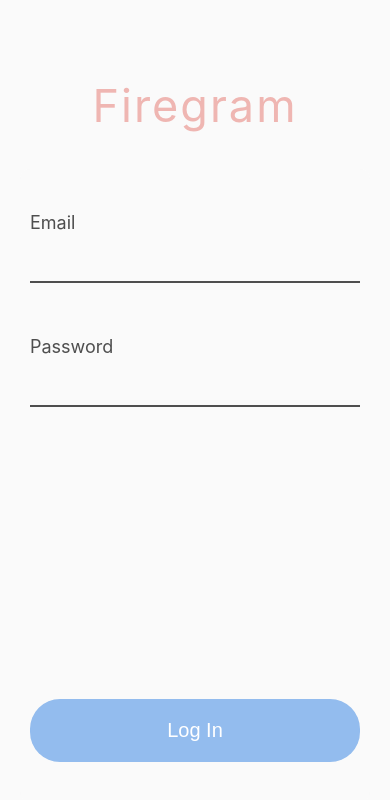
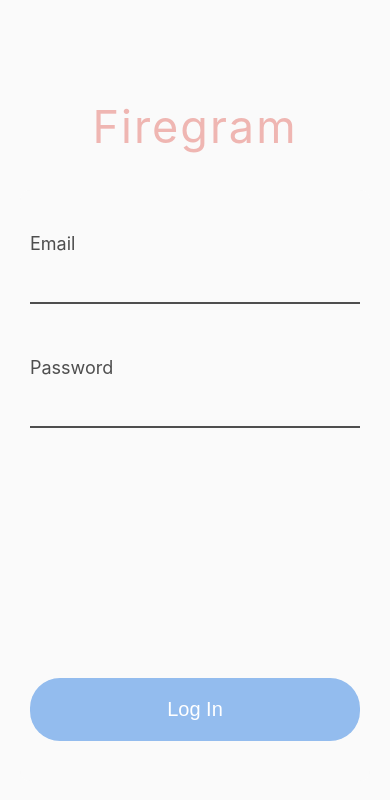
Before and after one commit to joaoarteiro/photo-gallery, a React (Vite) app: page /login in a window 390 px wide. Shown: the top 800 px of the page. Built offline with nearby package versions, Linux system fonts and the light colour scheme; no server answers.

Commit message:
Temp fix for IOS Safari screen height

```diff
--- a/src/components/Login/login.css
+++ b/src/components/Login/login.css
@@ -74,7 +74,7 @@
 
   .login-card {
     max-width: 350px;
-    height: 75vh;
+    height: 70vh;
     box-shadow: none;
   }
 
@@ -95,6 +95,8 @@
   .login-form input {
     margin: 0 0 50px 0;
     padding: 15px;
+    border-radius: 0;
+    -webkit-border-radius: 0;
   }
 
   .login-form label {
```
